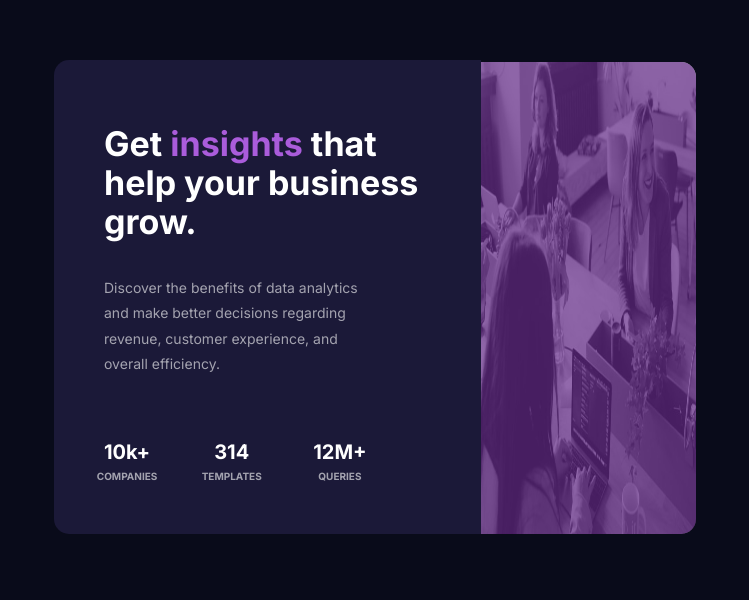
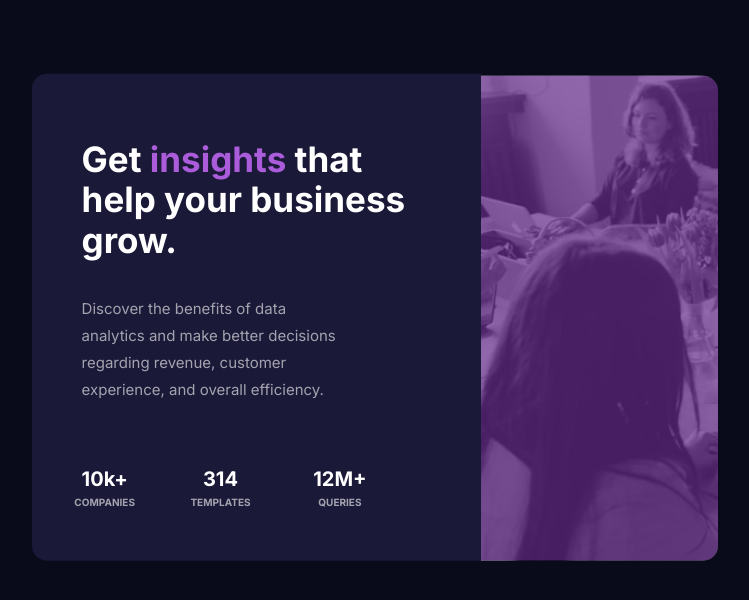
Before and after one commit to fullstackdeveloper3/Stats-preview, a plain HTML site: page index.html in a window 1280 px wide. Shown: the part 102-702 px from the top of the page, without its empty margins (265-1014 px from the left). Drawn offline with Linux system fonts and the light colour scheme.

Commit message:
fix the bugs

```diff
--- a/CSS/main_style.css
+++ b/CSS/main_style.css
@@ -7,8 +7,8 @@ body {
     height: 100vh;
 }
 .component {
-    padding-top: 60px;
-    padding-bottom: 60px;
+    padding-top: 40px;
+    width: 100%;
 }
 @media (min-width: 992px) {
     .component {
@@ -24,34 +24,42 @@ body {
     }
 }
 .component .container {
-    width: 86%;
+    width: 90%;
     margin-left: auto;
     margin-right: auto;
     padding: 0 15px;
     display: flex;
     flex-direction: column;
 }
-@media (min-width: 992px) {
+ @media (min-width: 992px) {
     .component .container {
         flex-direction: row;
-        width: 75%;
+        width: 80%;
     }
 }
+/*
 .component .container .photo img {
     width: 100%;
     height: 100%;
-}
+} */
 .component .container .photo{
     position: relative;
     border-top-left-radius: 15px;
     border-top-right-radius: 15px;
     overflow: hidden;
+    background-image: url("../images/image-header-mobile.jpg");
+    width: 100%;
+    background-size: cover;
+    height: 210px;
 }
 @media (min-width: 992px) {
     .component .container .photo {
         border-top-left-radius: 0;
+        flex-basis: 100%;
         border-bottom-right-radius: 15px;
-        width: 100%;
+        background-image: url("../images/image-header-desktop.jpg");
+        background-size: cover;
+        height: auto;
     }
 }
 .component .container .photo::before {
@@ -60,7 +68,7 @@ body {
     left: 0;
     top: 0;
     width: 100%;
-    height: 99%;
+    height: 100%;
     background-color: hsl(277deg 53% 35% / 70%);
 }
 @media (min-width: 992px){
@@ -96,7 +104,8 @@ body {
 }
 @media (min-width: 992px) {
     .component .container .background .text h3 {
-        font-size: 34px;
+        font-size: 35px;
+        padding-right: 25px;
     }
 }
 .component .container .background .text h3 span {
@@ -105,11 +114,11 @@ body {
 .component .container .background .text p {
     line-height: 1.8;
     color: hsla(0, 0%, 100%, 0.6);
-    font-size: 14px;
+    font-size: 15px;
 }
 @media (min-width: 992px) {
     .component .container .background .text p {
-        padding: 0 70px 0 0px;
+        padding: 0 90px 0 0px;
     }
 }
 @media (min-width: 992px) {
--- a/index.html
+++ b/index.html
@@ -20,9 +20,7 @@
     <body>
         <main class="component">
             <div class="container">
-                <div class="photo">
-                    <img src="images/image-header-mobile.jpg" alt="photo" aria-hidden="true">
-                </div>
+                <div class="photo"></div>
                 <div class="background">
                     <div class="text">
                         <h3>Get <span>insights</span> that help your business grow.</h3>
```
